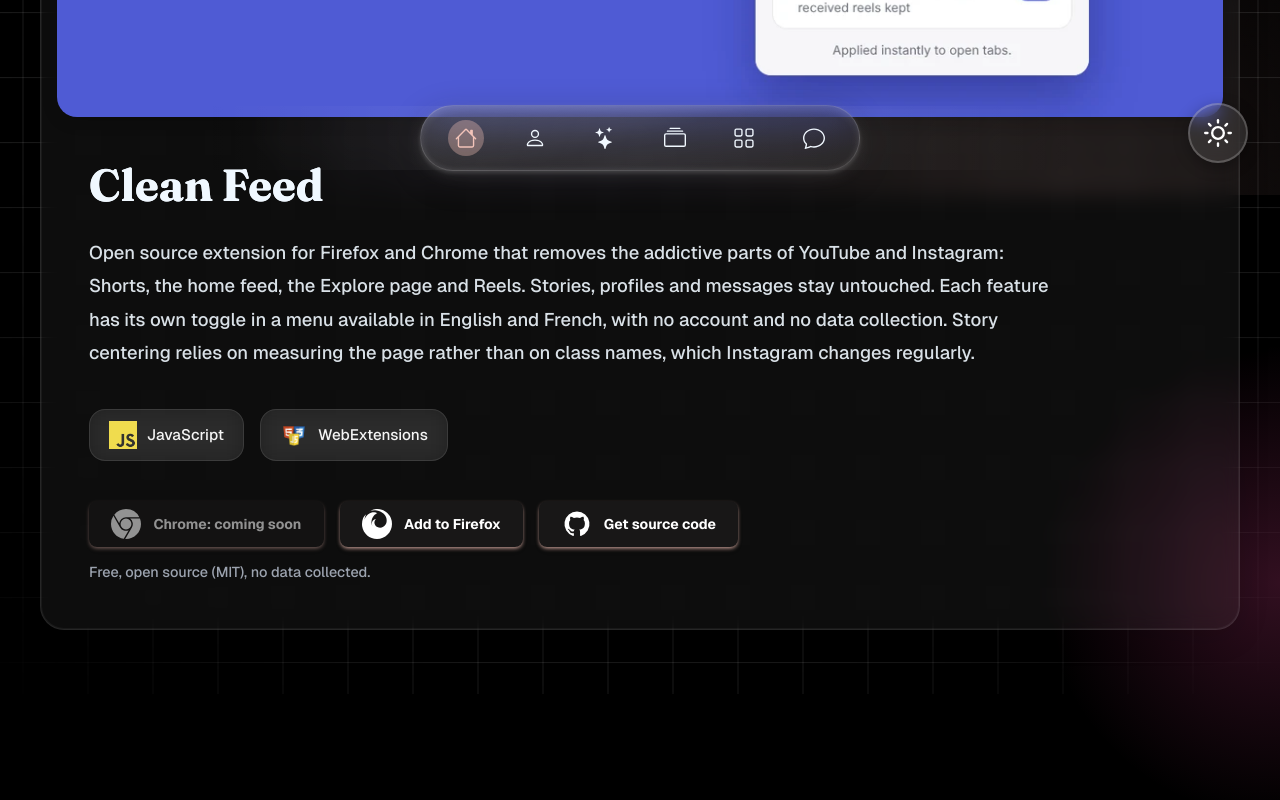
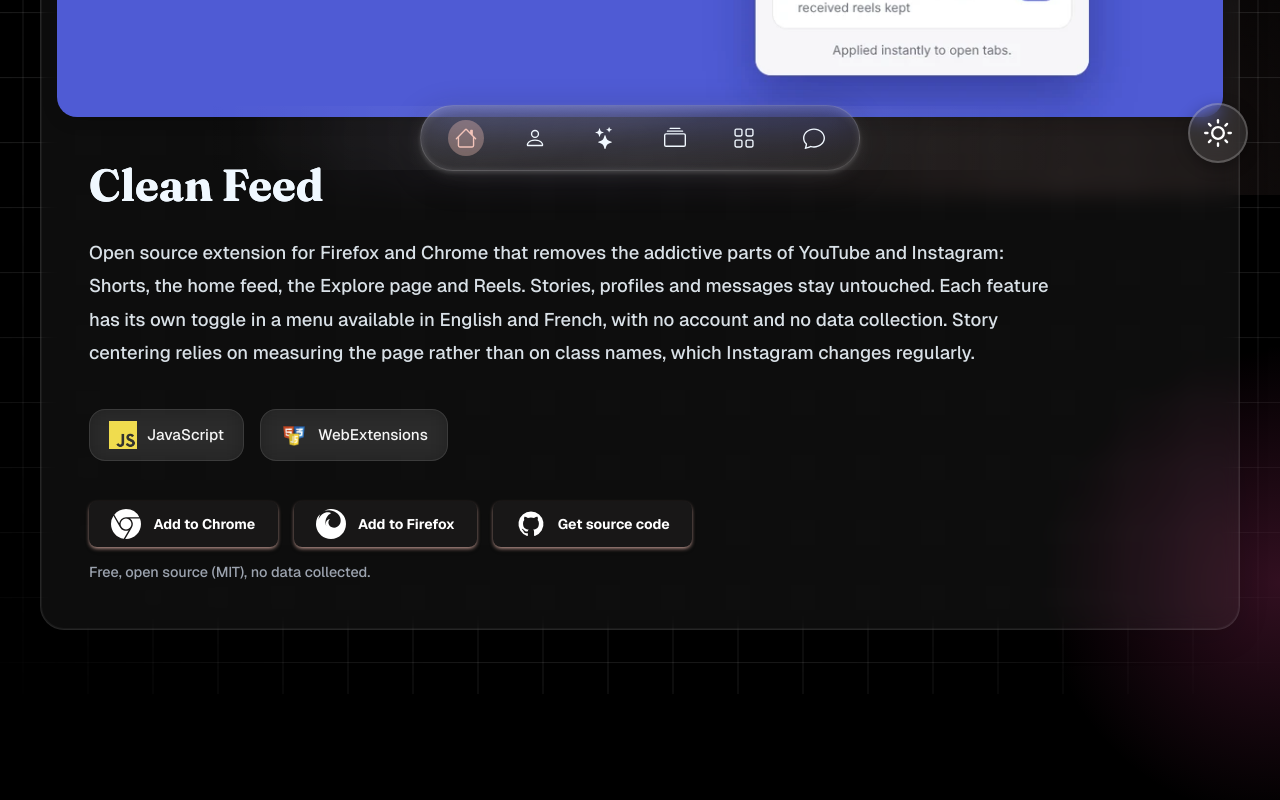
Before and after one commit to Hugo-Galley/portfolio, a React (Create React App) app: page /clean-feed in a window 1280 px wide. Shown: the part 605-1405 px from the top of the page. Built offline with nearby package versions, Linux system fonts and the light colour scheme.

Commit message:
new page

```diff
--- a/src/PagesProjects/CleanFeed.jsx
+++ b/src/PagesProjects/CleanFeed.jsx
@@ -8,8 +8,7 @@ import { useLanguage } from '../context/LanguageContext';
 import { trackEvent } from '../hooks/useUmami';
 
 const FIREFOX_URL = 'https://addons.mozilla.org/fr/firefox/addon/clean-feed-hide-shorts-reels/';
-// À renseigner quand l'extension est validée sur le Chrome Web Store.
-const CHROME_URL = '';
+const CHROME_URL = 'https://chromewebstore.google.com/detail/inhjhkkbaiodhbecdkempfnjkhnpdllf';
 const REPO_URL = 'https://github.com/Hugo-Galley/clean-feed';
 
 // Met en avant le bouton du navigateur du visiteur.
```
